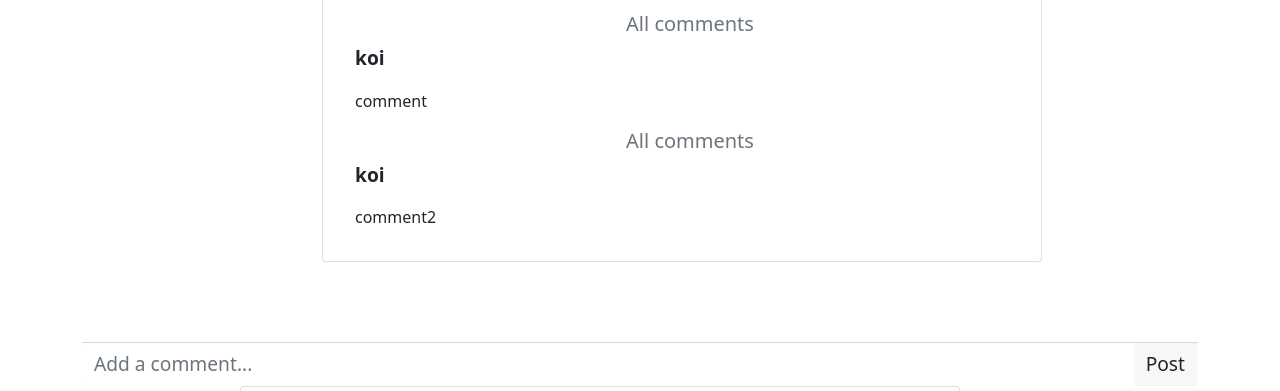
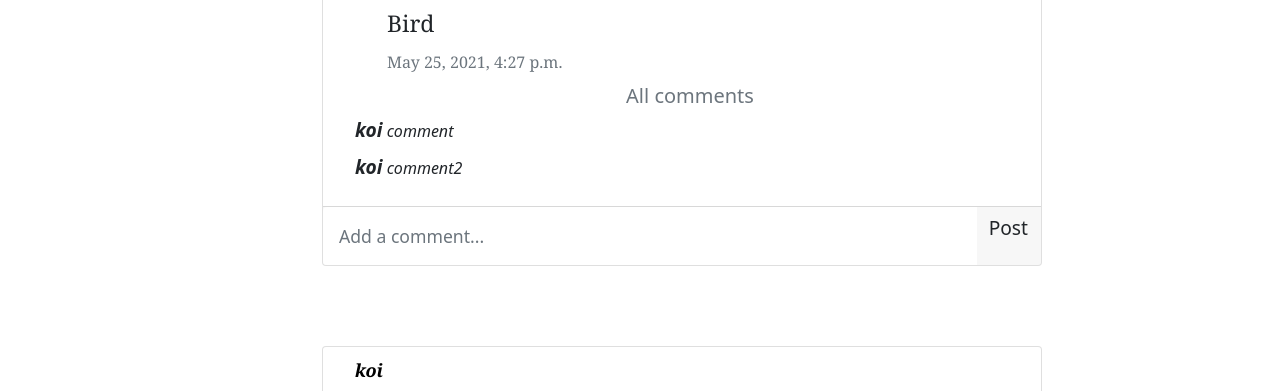
Before and after one commit to melissa-koi/InstaClone, a Django app: page / in a window 1280 px wide. Shown: the part 1592-1983 px from the top of the page. Run offline with Django 3.2, Linux system fonts and the light colour scheme; data comes from the database, SQL or seed files in the repository; both versions use the stored data as it was after the commit; some libraries are stand-ins or nearby versions.

Commit message:
fix look of comments

```diff
--- a/insta/static/css/styles.css
+++ b/insta/static/css/styles.css
@@ -79,3 +79,6 @@
 .caption{
     font-size: larger;
 }
+
+.gallery-image{
+}
--- a/insta/templates/index.html
+++ b/insta/templates/index.html
@@ -21,30 +21,25 @@
                     <img src="{{post.image.url}}?w=800&h=1000&fit=crop" class="gallery-image">
                     <div class="card-body">
                         <div class="card-footer-section">
-                            <p class="card-text username" style="font-size: large;">{{post.image_caption}}</p>
+                            <p class="card-text username" style="font-size: 23px">{{post.image_caption}}</p>
                             <p class="text-muted card-text username">{{post.post_date}} </p>
-                            {% for comment in image_comments %}
+                            <h5 class="text-center text-muted">All comments</h5>
+                            {% for comment in comments %}
                             {% if comment.image.id == post.id %}
-                            <div>
-                                <h5 class="text-center text-muted">All comments</h5>
-                                <p style="font-size: 1.2rem; font-weight:bold">{{comment.user}}</p>
-                                <p style="font-size: 1rem;">{{comment.comment}}</p></sp>
+                            <div class="mb-2">
+                                <em style="font-size: 1.2rem; font-weight:bold">{{comment.user}}</em>
+                                <em style="font-size: 1rem;">{{comment.comment}}</em>
                             </div>
                             {% endif %}
                             {% endfor %}
                         </div>
                     </div>
-                </div>
-            </div>
-
-        </div>
-
                     <div class="card-footer" style="padding: 0;">
-            <form role="add_comment"  action="{% url 'AddComment' pk=post.id %}">
+                        <form action="{% url 'AddComment' pk=post.id %}">
                             {% csrf_token%}
                             <div class="input-group">
                                 <input type="text" class="form-control" placeholder="Add a comment..." name="comments"
-                           style="font-size: 1.2rem; border: 0;">
+                                       style="font-size: 1.1rem; border: 0; padding:1rem">
                                 <div class="input-group-btn">
                                     <button class="btn" type="submit" style="font-size: 1.2rem;"> Post</button>
                                 </div>
@@ -52,6 +47,11 @@
                         </form>
                     </div>
                 </div>
+            </div>
+
+        </div>
+
+
 {% endfor %}
 
 
--- a/insta/views.py
+++ b/insta/views.py
@@ -10,7 +10,7 @@
     images = Image.get_all()
     form = CommentForm()
     comments = Comment.objects.all()
-    return render(request, 'index.html',{"title": title, "posts":images, "form":form, "image_comments":comments})
+    return render(request, 'index.html',{"title": title, "posts":images, "form":form, "comments":comments})
 
 def comment(request,pk):
     image=Image.objects.get(pk=pk)
```
Also changed, not shown: db.sqlite3. Lines whose indentation alone changed are shown as unchanged.
